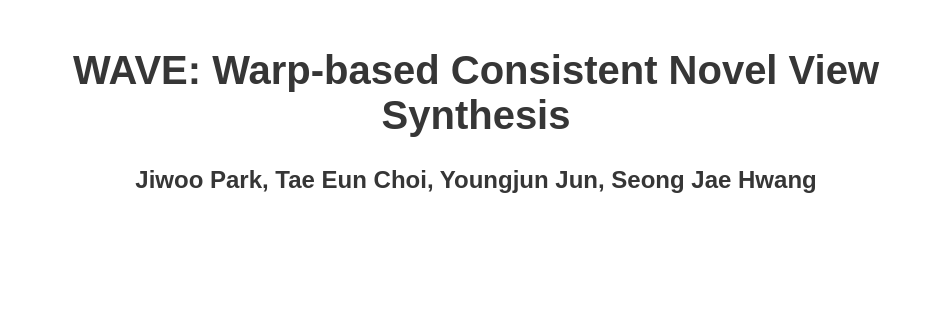
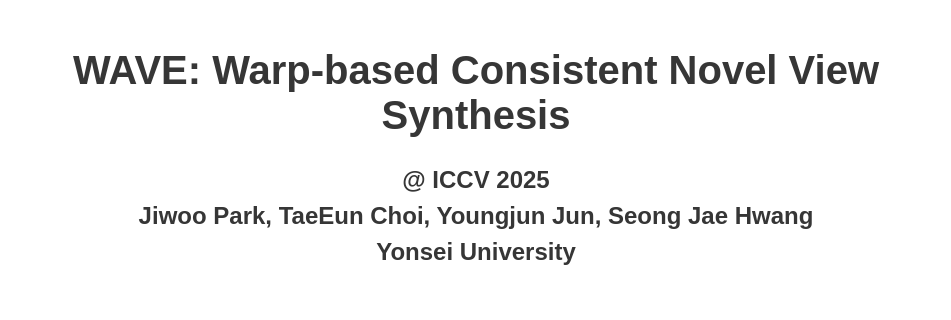
Before and after one commit to jwoo-park0/wave.github.io, a plain HTML site: page index.html in a window 1280 px wide. Shown: the top 320 px of the page, without its empty margins (164-1115 px from the left). Drawn offline with nearby package versions, Linux system fonts and the light colour scheme; some icons are missing; a web font is replaced by a local one.

Commit message:
revise index

```diff
--- a/index.html
+++ b/index.html
@@ -49,7 +49,7 @@
         <div class="column has-text-centered">
           <h1 class="title is-2 publication-title">WAVE: Warp-based Consistent Novel View Synthesis</h1>
           <div class="is-size-4 publication-authors">
-            <strong><span class="author-block">Jiwoo Park, Tae Eun Choi, Youngjun Jun, Seong Jae Hwang</span></strong>
+            <strong><span class="author-block">@ ICCV 2025 <br> Jiwoo Park, TaeEun Choi, Youngjun Jun, Seong Jae Hwang <br> Yonsei University</span></strong>
           </div>
         </div>
       </div>
```
